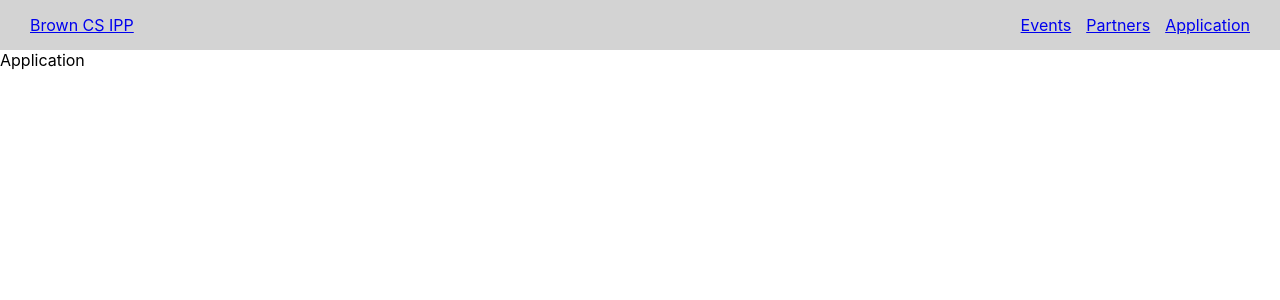
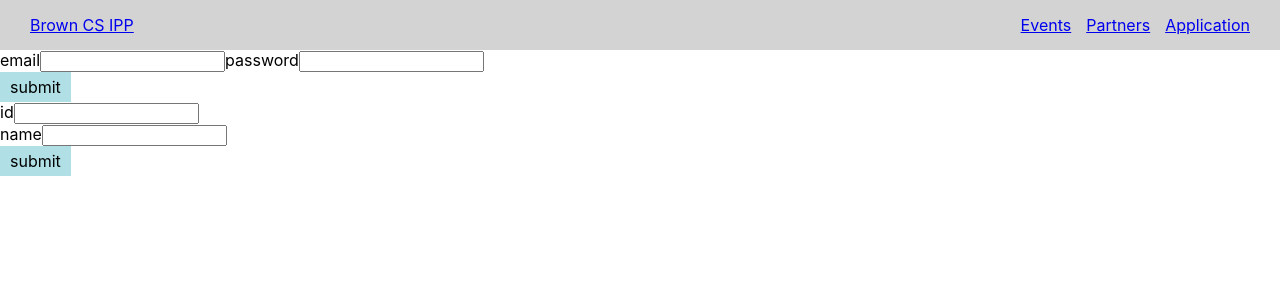
Before and after one commit to jbarlas/brown-cs-ipp, a React (Create React App) app: page /apply in a window 1280 px wide. Shown: the top 300 px of the page. Built offline with nearby package versions, Linux system fonts and the light colour scheme.

Commit message:
firebase integration (#5)
* test env

* working on adding firebase

* firebase integration updates

* testing

* added docs + updated databse structure

* minor updates

```diff
--- a/package.json
+++ b/package.json
@@ -6,6 +6,7 @@
     "@testing-library/jest-dom": "^5.16.5",
     "@testing-library/react": "^13.4.0",
     "@testing-library/user-event": "^13.5.0",
+    "firebase": "^9.15.0",
     "react": "^18.2.0",
     "react-dom": "^18.2.0",
     "react-router-dom": "^6.6.1",
--- /dev/null
+++ b/src/firebase/config.js
@@ -0,0 +1,15 @@
+import { initializeApp } from "firebase/app";
+
+const firebaseConfig = {
+  apiKey: process.env.REACT_APP_firebase_apiKey,
+  authDomain: "brown-cs-ipp.firebaseapp.com",
+  projectId: "brown-cs-ipp",
+  storageBucket: "brown-cs-ipp.appspot.com",
+  messagingSenderId: process.env.REACT_APP_firebase_messagingSenderId,
+  appId: process.env.REACT_APP_firebase_appId,
+  measurementId: process.env.REACT_APP_firebase_measurementId,
+  // databaseURL: process.env.REACT_APP_firebase_databaseURL
+};
+
+
+export const firebase_app = initializeApp(firebaseConfig);
--- /dev/null
+++ b/src/firebase/utils.js
@@ -0,0 +1,127 @@
+import { firebase_app } from "./config";
+import { getDatabase, ref, set, get, child } from "firebase/database";
+import {
+  getAuth,
+  signInAnonymously,
+  GoogleAuthProvider,
+  signInWithPopup,
+  signOut,
+  signInWithEmailAndPassword,
+} from "firebase/auth";
+
+const firebase_db = getDatabase(firebase_app);
+const auth = getAuth();
+const provider = new GoogleAuthProvider();
+
+/**
+ * anonymous sign in
+ * @returns null
+ */
+export const anonSignIn = () =>
+  signInAnonymously(auth)
+    .then((data) => {
+      console.log("signed in anonymously", data);
+    })
+    .catch((error) => {
+      console.log(error);
+    });
+
+/**
+ * sign in with google
+ * @returns null
+ */
+export const googleSignIn = () =>
+  signInWithPopup(auth, provider)
+    .then((result) => {
+      // This gives you a Google Access Token. You can use it to access the Google API.
+      // const credential = GoogleAuthProvider.credentialFromResult(result);
+      // const token = credential.accessToken;
+      // The signed-in user info.
+      const user = result.user;
+      console.log(user);
+      // IdP data available using getAdditionalUserInfo(result)
+      // ...
+    })
+    .catch((error) => {
+      console.log("error signing in with google", error);
+      // Handle Errors here.
+      // const errorCode = error.code;
+      // const errorMessage = error.message;
+      // The AuthCredential type that was used.
+      // const credential = GoogleAuthProvider.credentialFromError(error);
+      // ...
+    });
+
+/**
+ * sign in with email and password -- these accounts should only exist for IPP members and will be used for verification into internal tooling
+ * @param {string} email
+ * @param {string} password
+ * @returns
+ */
+export const emailSignIn = (email, password) =>
+  signInWithEmailAndPassword(auth, email, password)
+    .then((userCredential) => {
+      // Signed in
+      const user = userCredential.user;
+      console.log("sign in success", user);
+    })
+    .catch((error) => {
+      console.log("error signing in");
+      // const errorCode = error.code;
+      // const errorMessage = error.message;
+    });
+
+/**
+ * logs out current user
+ * @returns
+ */
+export const logOut = () =>
+  signOut(auth)
+    .then(() => {
+      console.log("sign out success", auth);
+    })
+    .catch((error) => {
+      console.log("error signing out", auth);
+    });
+
+/**
+ * submits app to application database
+ * @param {string} id id to verify company credentials -- this id will be generated by IPP members and sent to company representative before they apply
+ * @param {object} info company information object which should contain all relevant information from the partner application
+ * @returns
+ */
+export const submitCompanyApplication = (id, info) => {
+  console.log(id, info);
+  return set(ref(firebase_db, `partner-application/${id}`), {
+    ...info,
+    pending: true, // temporary field -- want some way to filter reviewed applications in internal tool
+  });
+};
+
+/**
+ * gathers list of all approved partners from /partners database
+ * @returns
+ */
+export const getCurrentPartners = () => {
+  return get(child(ref(firebase_db), "partners"))
+    .then((snapshot) => {
+      if (snapshot.exists()) {
+        return snapshot.val();
+      } else {
+        console.log("snapshot does not exist");
+      }
+    })
+    .catch((error) => {
+      console.log(error);
+    });
+};
+
+/**
+ * creates a user object in the /user database (this is likely not going to be useful at all)
+ * @param {string} id
+ */
+export const createUser = (id) => {
+  set(ref(firebase_db, "users/" + id), {
+    id: id,
+  });
+};
--- a/src/views/application/Application.css
+++ b/src/views/application/Application.css
@@ -0,0 +1,13 @@
+.application-button {
+    padding: 5px 10px;
+    cursor: pointer;
+    background-color: powderblue;
+    width: max-content;
+    user-select: none;
+}
+
+.application-container {
+    margin: 20px;
+    width: 100%;
+    height: 100%;
+}
--- a/src/views/application/Application.jsx
+++ b/src/views/application/Application.jsx
@@ -1,7 +1,146 @@
-import React from 'react'
+import React from "react";
+import "./Application.css";
+import {
+  submitCompanyApplication,
+  emailSignIn,
+} from "../../firebase/utils";
 
 export default function Application() {
+  /**
+   * template application for empty state -- should contain all relevant fields for company application
+   */
+  const blankApp = {
+    id: "",
+    name: "",
+    // add rest of fields here
+  };
+  /**
+   * object used for keeping track of application errors
+   */
+  const [errors, setErrors] = React.useState({
+    validation: false, // form submitted without all fields
+    verification: false, // id does not exist in /partners/${id}
+  });
+  const [applicationInfo, setApplicationInfo] = React.useState(blankApp);
+
+  // used for internal purposes
+  const [email, setEmail] = React.useState();
+  const [password, setPassword] = React.useState();
+
+  /**
+   * handler function for updating applicationInfo object
+   * @param {event} event should come from a form input object with target.name equal to the name of the key you wish to update
+   */
+  const handleInput = (event) => {
+    event.preventDefault();
+    setApplicationInfo({
+      ...applicationInfo,
+      [event.target.name]: event.target.value,
+    });
+  };
+
+  /**
+   * calls submitCompanyApplication using current applicationInfo object -- checks for form validation and verification
+   * @param {event} event should only be called on form submit
+   */
+  const submitForm = (event) => {
+    event.preventDefault();
+    if (Object.values(applicationInfo).every((x) => !!x)) {
+      submitCompanyApplication(applicationInfo.id.trim(), applicationInfo)
+        .then(() => {
+          console.log("successfully submitted application");
+          setApplicationInfo(blankApp);
+          setErrors(
+            Object.keys(errors).reduce((acc, key) => {
+              acc[key] = false;
+              return acc;
+            }, {})
+          );
+        })
+        .catch(
+          (
+            _ // error in verifying id
+          ) =>
+            setErrors({
+              ...errors,
+              validation: false,
+              verification: true,
+            })
+        );
+    } else {
+      setErrors({
+        // errors in validating information (parts of form are not complete)
+        ...errors,
+        validation: true,
+        verification: false,
+      });
+    }
+  };
+
   return (
-    <div>Application</div>
-  )
+    <>
+      <div>
+        <form action="" autoComplete="off">
+          email
+          <input
+            type="text"
+            name="email"
+            value={email}
+            onChange={(e) => {
+              e.preventDefault();
+              setEmail(e.target.value);
+            }}
+          />
+          password
+          <input
+            type="text"
+            name="password"
+            value={password}
+            onChange={(e) => {
+              e.preventDefault();
+              setPassword(e.target.value);
+            }}
+          />
+          <div
+            className="application-button"
+            onClick={() => emailSignIn(email, password)}
+          >
+            submit
+          </div>
+        </form>
+        <form action="" onSubmit={submitForm} autoComplete="off">
+          <div>
+            id
+            <input
+              name="id"
+              type="text"
+              value={applicationInfo.id}
+              onChange={handleInput}
+            />
+          </div>
+          <div>
+            name
+            <input
+              name="name"
+              type="text"
+              value={applicationInfo.name}
+              onChange={handleInput}
+            />
+          </div>
+          <div className="application-button" onClick={submitForm}>
+            submit
+          </div>
+          {errors.validation && (
+            <div>please fill out all parts of the form!</div>
+          )}
+          {errors.verification && (
+            <div>
+              issue submitting application, please make sure the company id is
+              correct
+            </div>
+          )}
+        </form>
+      </div>
+    </>
+  );
 }
--- a/src/views/home/Home.jsx
+++ b/src/views/home/Home.jsx
@@ -1,9 +1,10 @@
 import React from 'react'
+
 
 export default function Home() {
   return (
     <div>
-      this is a test for the home page
+      Home testing
     </div>
   )
 }
--- a/src/views/partners/Partners.jsx
+++ b/src/views/partners/Partners.jsx
@@ -1,7 +1,34 @@
-import React from 'react'
+import React from "react";
+import { getCurrentPartners } from "../../firebase/utils";
 
 export default function Partners() {
+  const [partners, setPartners] = React.useState({});
+
   return (
-    <div>Partners</div>
-  )
+    <>
+      <div style={{margin: "30px"}}>
+        Partners
+        <div
+          onClick={() =>
+            getCurrentPartners()
+              .then((partners) => setPartners(partners))
+              .catch((e) => console.log("error setting partners", e))
+          }
+          style={{
+            backgroundColor: "red",
+            cursor: "pointer",
+            userSelect: "none",
+            width: "max-content",
+            padding: "5px"
+          }}
+        >
+          get partners
+        </div>
+        {partners &&
+          Object.keys(partners).map((id) => {
+            return <div key={id}>{partners[id].name}</div>;
+          })}
+      </div>
+    </>
+  );
 }
```
Also changed, not shown: 2 other files (tests, documents, lock files or other folders).
